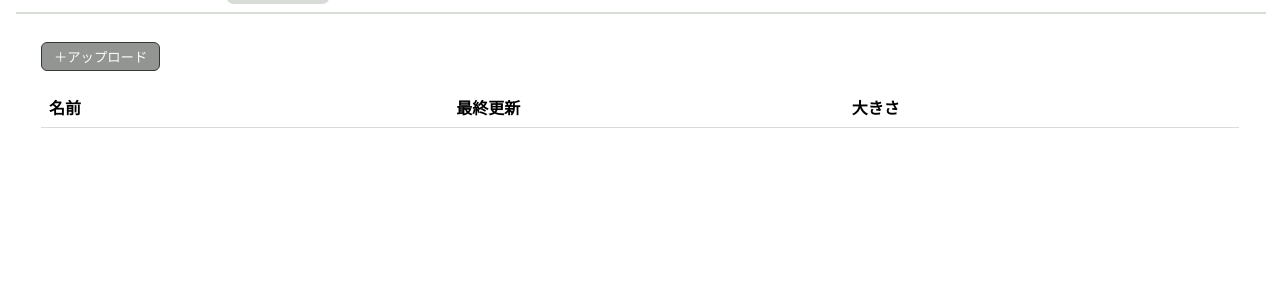
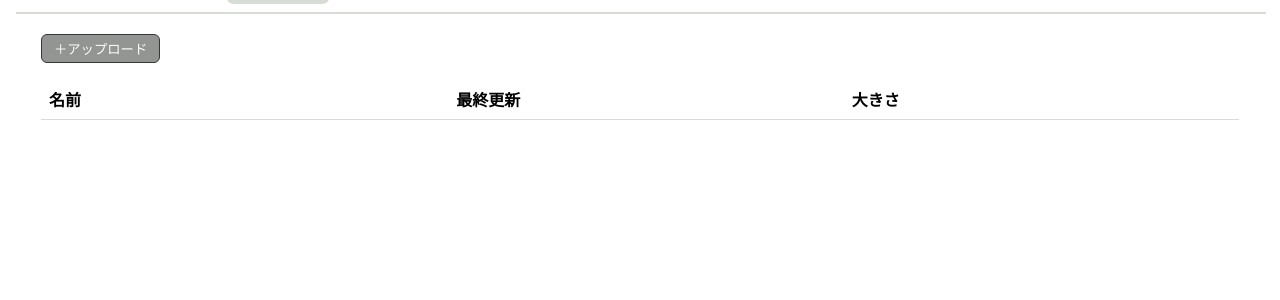
Before and after one commit to simon-i1-h/sbts, a Django app: page /file/ in a window 1280 px wide. Shown: the part 36-336 px from the top of the page. Run offline with Django 4.2, Linux system fonts and the light colour scheme; the visitor is signed in with stand-in values (Sample User, id 1); data that the repository does not hold is empty.

Commit message:
アップロードボタンのスペース調節

```diff
--- a/sbts/page/static/page/style.css
+++ b/sbts/page/static/page/style.css
@@ -36,6 +36,11 @@ main {
 
 main > * {
     grid-column: 2;
+}
+
+.widget-group {
+    margin-top: 0.5rem;
+    margin-bottom: 0.5rem;
 }
 
 .header-nav {
--- a/sbts/page/templates/page/file.html
+++ b/sbts/page/templates/page/file.html
@@ -2,19 +2,18 @@
 {% load static %}
 
 {% block content %}
-  <form action="{% url 'create_file' %}" method="post" id="uploadform">
+  <form action="{% url 'create_file' %}" method="post" class="widget-group" id="uploadform">
     {% csrf_token %}
     <input type="hidden" name="blobkey">
     <input type="hidden" name="filename">
-    <p>{% comment %}
+{% comment %}
       https://developer.mozilla.org/ja/docs/Web/API/File_API/Using_files_from_web_applications#click_%E3%83%A1%E3%82%BD%E3%83%83%E3%83%89%E3%82%92%E4%BD%BF%E7%94%A8%E3%81%97%E3%81%A6%E9%9D%9E%E8%A1%A8%E7%A4%BA%E3%81%AE_input_%E8%A6%81%E7%B4%A0%E3%82%92%E4%BD%BF%E7%94%A8%E3%81%99%E3%82%8B
-      {% endcomment %}
-      <input type="file" style="display: none;" id="uploadfile">{# ファイルの中身はフォームで送信されない(REST APIで送信) #}
-      <button type="button" class="upload" id="uploadbutton">＋アップロード</button>
-    </p>
+{% endcomment %}
+    <input type="file" style="display: none;" id="uploadfile">{# ファイルの中身はフォームで送信されない(REST APIで送信) #}
+    <button type="button" class="upload" id="uploadbutton">＋アップロード</button>
   </form>
 
-  <div class="file-list">
+  <div class="file-list widget-group">
     <div class="file-list-header file-list-name"><strong>名前</strong></div>
     <div class="file-list-header file-list-lastmod"><strong>最終更新</strong></div>
     <div class="file-list-header file-list-size"><strong>大きさ</strong></div>
```
